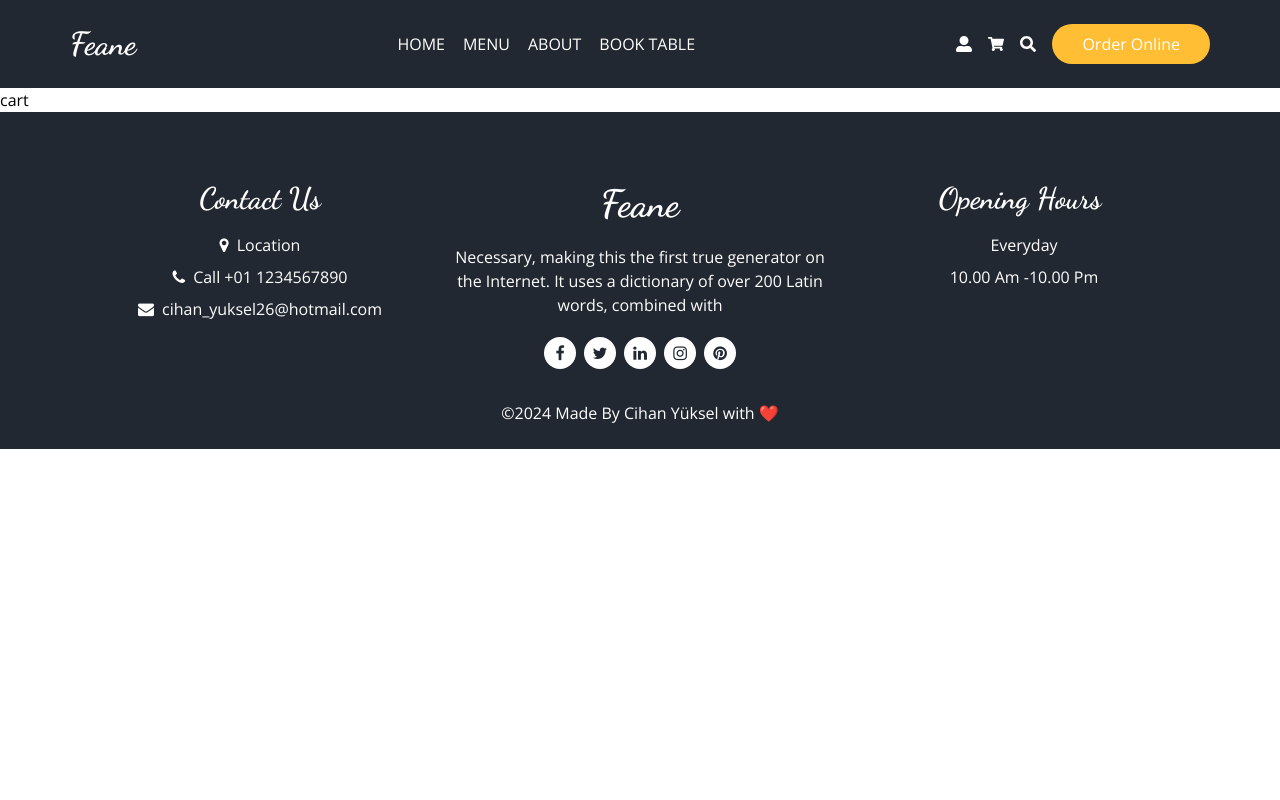
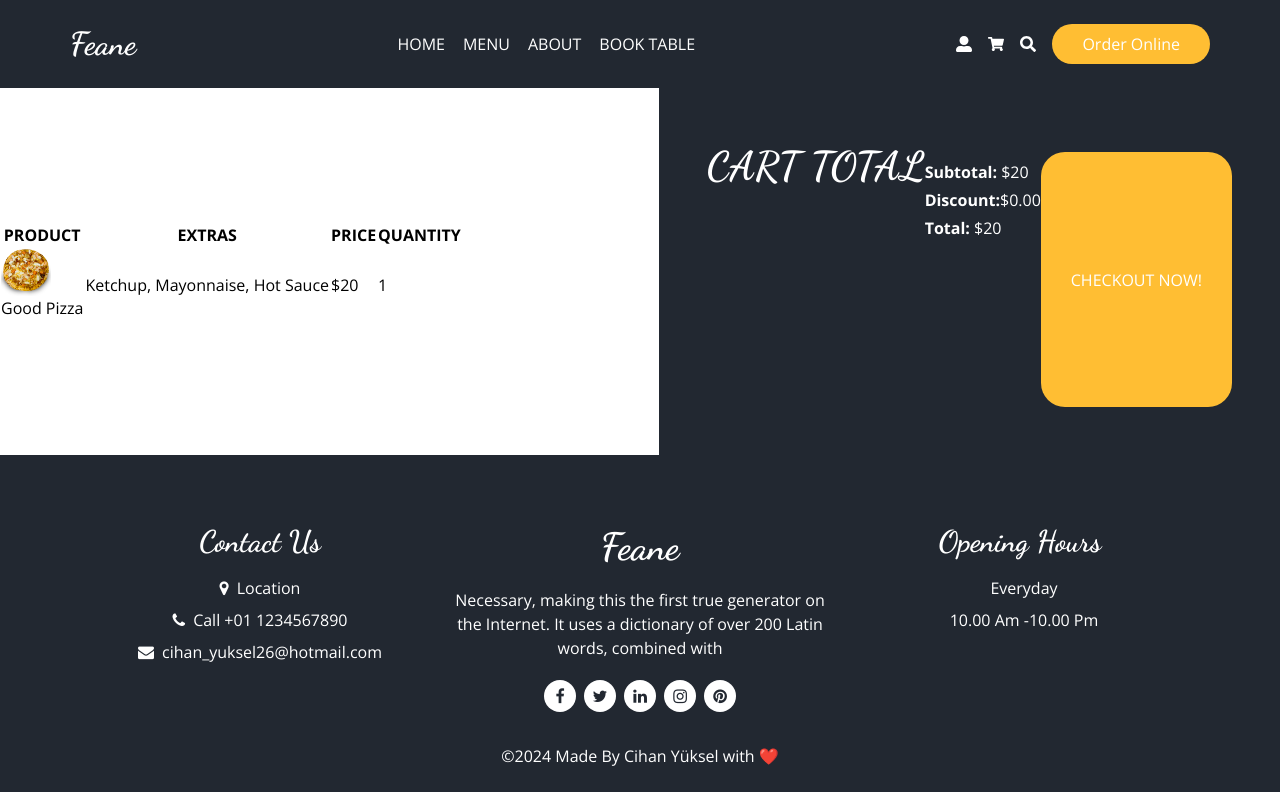
Before and after one commit to ycihan0/Food-Ordering, a Next.js app: page /cart in a window 1280 px wide. Built offline with nearby package versions, Linux system fonts and the light colour scheme.

Commit message:
Cart css

```diff
--- a/pages/cart/index.jsx
+++ b/pages/cart/index.jsx
@@ -1,10 +1,47 @@
+import Title from "@/components/ui/Title";
+import Image from "next/image";
 
 const Cart = () => {
   return (
-    <div>
-      cart
+    <div className="min-h-[calc(100vh_-_433px)]">
+      <div className="flex justify-between">
+        <div className="min-h-[calc(100vh_-_433px)] flex items-center flex-1">
+          <table>
+            <thead>
+              <tr>
+                <th>PRODUCT</th>
+                <th>EXTRAS</th>
+                <th>PRICE</th>
+                <th>QUANTITY</th>
+              </tr>
+            </thead>
+            <tbody>
+              <tr>
+                <td>
+                  <Image src="/images/f1.png" alt="" width={50} height={50} />
+                  <span> Good Pizza</span>
+                </td>
+                <td>
+                  <span>Ketchup, Mayonnaise, Hot Sauce</span>
+                </td>
+                <td>$20</td>
+                <td>1</td>
+              </tr>
+            </tbody>
+          </table>
+        </div>
+        <div className="bg-secondary min-h-[calc(100vh_-_433px)] flex felx-col justify-center text-white p-12">
+          <Title addClass="text-[40px]">CART TOTAL</Title>
+          <div className="mt-6">
+            <b>Subtotal: </b>$20 <br />
+            <b className=" inline-block my-1">Discount: </b>$0.00 <br />
+            <b>Total: </b>$20
+          </div>
+          <button className="btn-primary mt-4">CHECKOUT NOW!</button>
+        </div>
+      </div>
     </div>
-  )
-}
+  );
+};
 
-export default Cart
+export default Cart;
```
